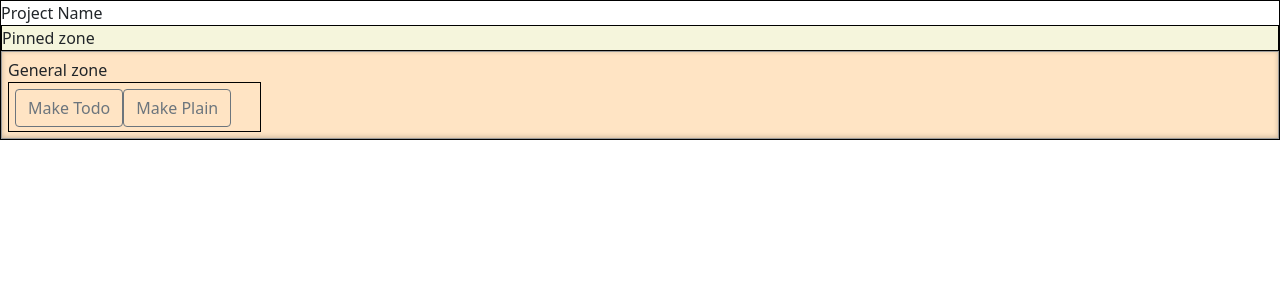
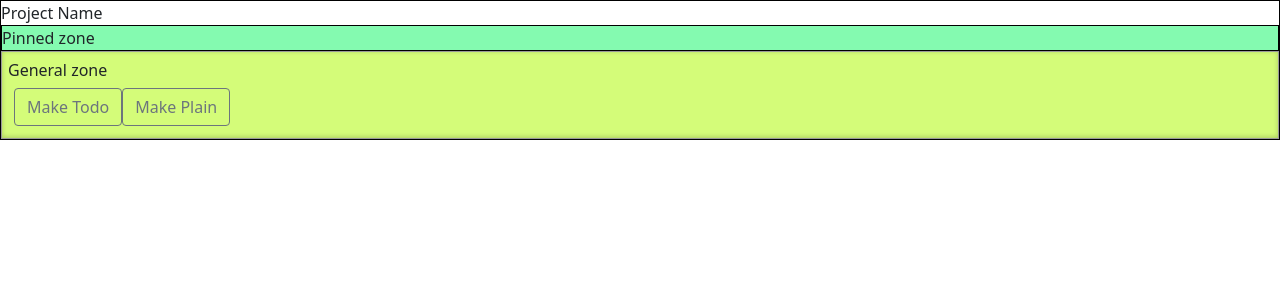
Before and after one commit to KULEEEE/StickyMemo, a React (Create React App) app: page / in a window 1280 px wide. Shown: the top 300 px of the page. Built offline with nearby package versions, Linux system fonts and the light colour scheme.

Commit message:
[feat] add Pin icon, separte default-note with single-note in css and change the border of single note

```diff
--- a/src/App.css
+++ b/src/App.css
@@ -1,12 +1,12 @@
 .pinned-zone{
   width: 100%;
-  background-color: beige;
+  background-color: #84fab0;
   /* border-radius: 20px; */
 
 }
 .general-zone{
   width: 100%;
-  background-color: bisque;
+  background-color:#d4fc79;
   /* border-radius: 20px; */
   padding: 6px;
 	border: 1px solid #999;
@@ -19,15 +19,25 @@ section{
   border-width: thin;
 }
 .single-note{
-  width: 20%;
-  height: 50px;
-  padding: 6px;
+  width: 300px;
+  height: 300px;
+  padding: 10px;
+  margin : 10px;
   display: inline-block;
-  border-style: solid;
+  /* border-style: solid;
   border-color: black;
-  border-width: thin;
+  border-width: thin; */
+  box-shadow: inset 0 -1px 5px 0 rgba(0, 0, 0, 0.2);
+  background:  #96e6a1;
 }
-
+.default-note{
+  padding : 6px;
+}
+.pinIcon{
+  width : 20px;
+  height : 20px;
+  margin : 3px;
+}
 
 
 
--- a/src/DefaultNote.js
+++ b/src/DefaultNote.js
@@ -3,7 +3,7 @@ import { Button, ButtonToolbar } from 'react-bootstrap';
 
 export function DefaultNote({ addNote }) {
   return (
-    <div className="single-note">
+    <div className="default-note">
       {/* ERROR */}
       {/* <button className="add-button" onClick={addNote('todo')}>Make Todo</button>
       <button className="add-button" onClick={addNote('plain')}>Make Plain</button> */}
--- a/src/SingleNote.js
+++ b/src/SingleNote.js
@@ -1,5 +1,6 @@
 import React, { useState } from 'react';
 import { v4 as uuid } from 'uuid';
+import pin from './pin.png';
 
 export function SingleNote({ id, section, notetype, destroyNote, moveSection }) {
   return (
@@ -8,7 +9,7 @@ export function SingleNote({ id, section, notetype, destroyNote, moveSection })
         <button className='pin'
                 onClick= {()=>moveSection(section, id)}
                 >
-          <img src='' alt='pinIcon' />
+          <img src={pin} alt='pinIcon' className='pinIcon' />
         </button>
         <button className='lang'><img src='' alt='langIcon' /></button>
       </div>
```
Also changed, not shown: src/pin.png (added).
